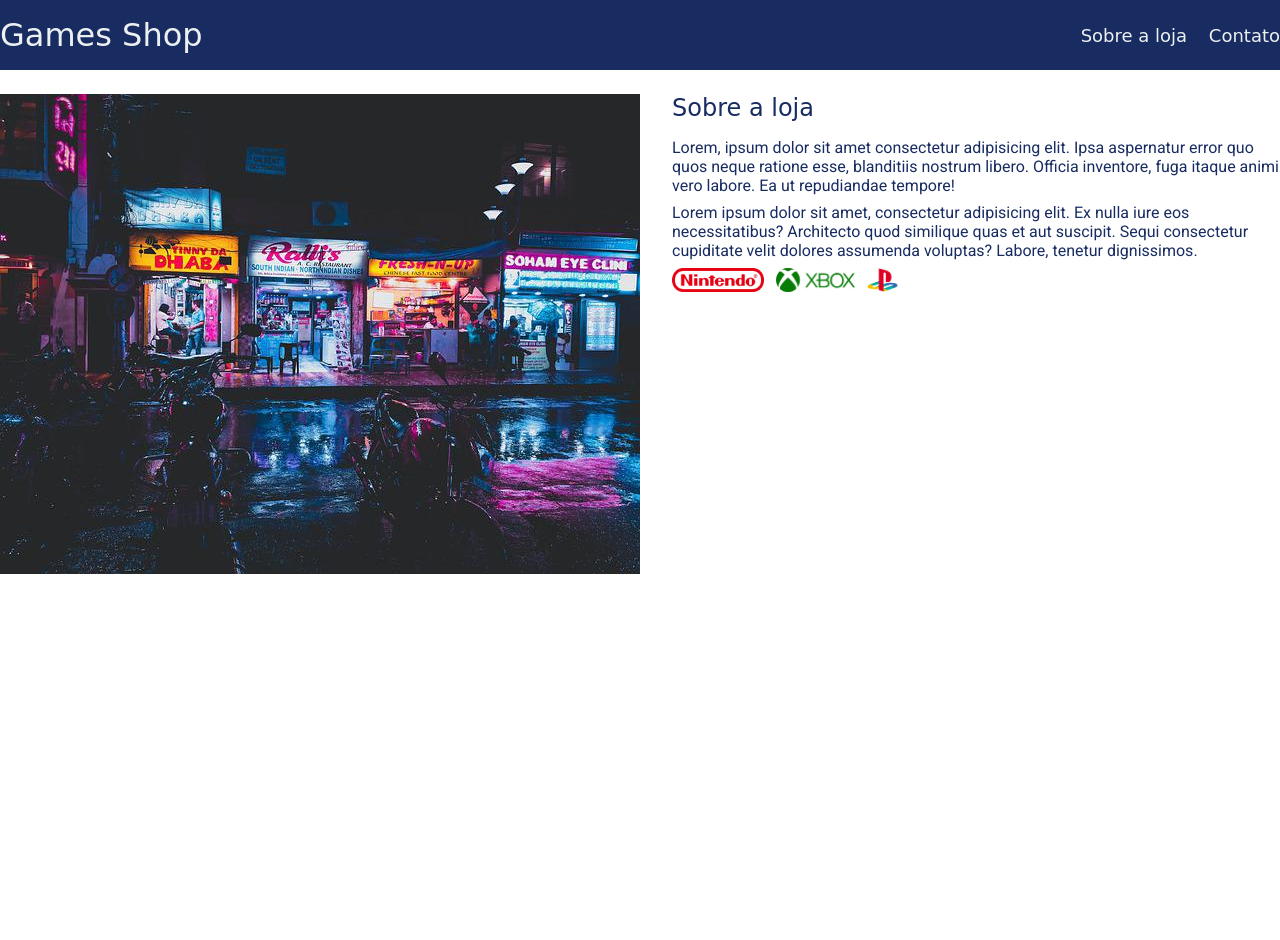
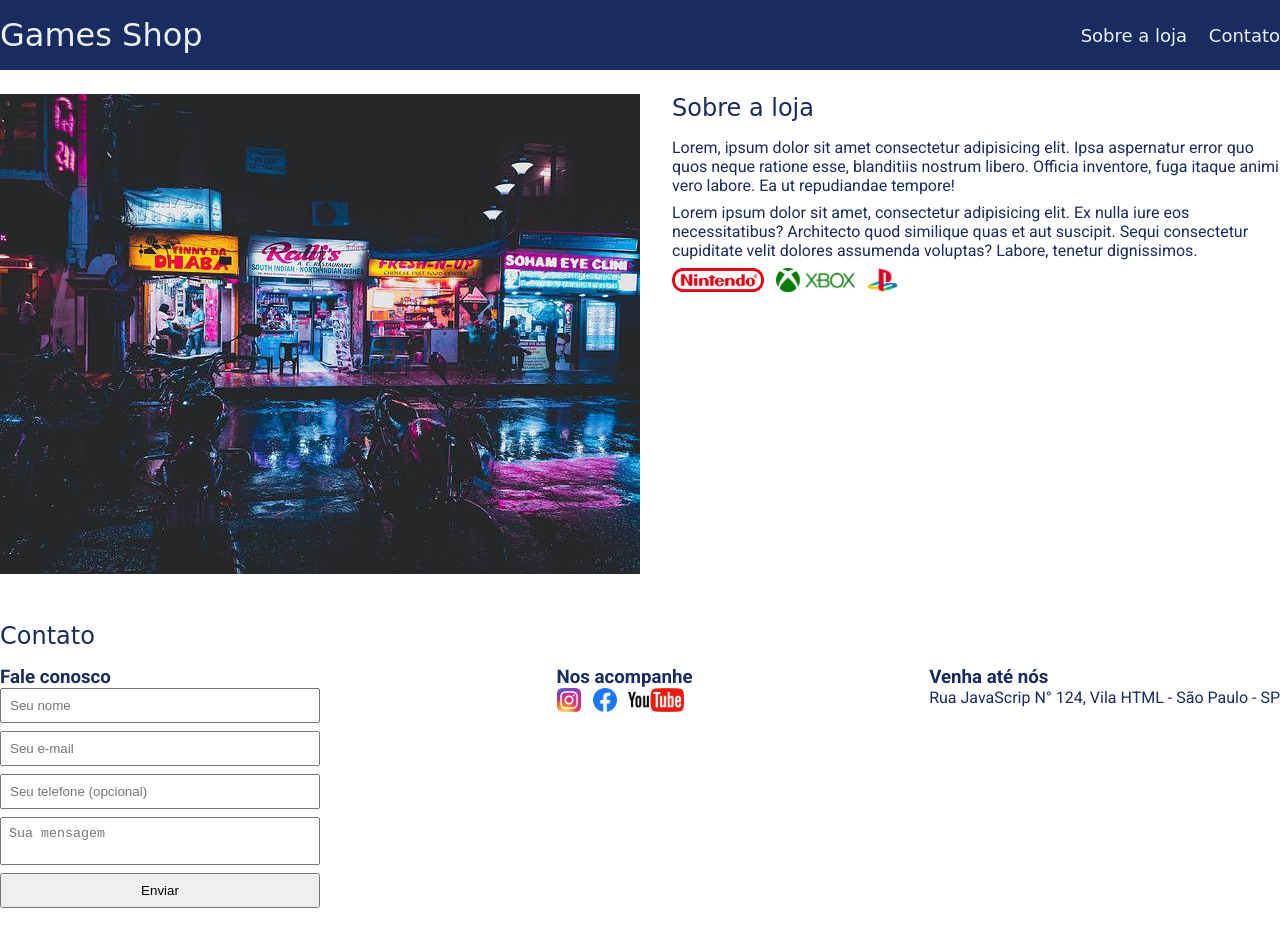
Before and after one commit to PedroGS13876/Games-Shop, a plain HTML site: page index.html in a window 1280 px wide. Before the commit the page ends 800 px from the top, so only its background shows below. Drawn offline with Linux system fonts and the light colour scheme.

Commit message:
Mudança

```diff
--- a/index.html
+++ b/index.html
@@ -45,5 +45,48 @@
             </div>
         </div>
     </section>
+    <section id="contact">
+        <div class="container">
+            <h2>Contato</h2>
+            <div class="contact-methods">
+                <div>
+                    <h3>Fale conosco</h3>
+                    <form>
+                        <input type="text" placeholder="Seu nome" />
+                        <input type="email" placeholder="Seu e-mail" />
+                        <input type="tel" placeholder="Seu telefone (opcional)" />
+                        <textarea placeholder="Sua mensagem"></textarea>
+                        <button type="submit">Enviar</button>
+                    </form>
+                </div>
+                <div>
+                    <h3>Nos acompanhe</h3>
+                    <ul class="social-links">
+                        <li>
+                            <a href="#" title="Siga-no no Instagram">
+                                <img src="./images/instagram.png" alt="Logo do Instagram" />
+                            </a>
+                        </li>
+                        <li>
+                            <a href="#" title="Siga-no no Facebook">
+                                <img src="./images/facebook.png" alt="Logo do Facebook" />
+                            </a>
+                        </li>
+                        <li>
+                            <a href="#" title="Visite nosso canal no YouTube ">
+                                <img src="./images/youtube.png" alt="Logo do YouTube" />
+                            </a>
+                        </li>
+                    </ul>
+                </div>
+                <div>
+                    <h3>Venha até nós</h3>
+                    <p>
+                        Rua JavaScrip N° 124, Vila HTML - São Paulo - SP
+                    </p>
+                </div>
+            </div>
+        </div>
+    </section>
 </body>
 </html>
--- a/main.css
+++ b/main.css
@@ -80,3 +80,38 @@ section p {
 .store-front {
     margin-right: 32px;
 }
+
+.social-links img {
+    height: 24px;
+}
+
+.social-links li {
+    display: inline;
+    margin-right: 8px;
+}
+
+.social-links li a {
+    text-decoration: none;
+}
+
+#contact .container {
+    display: block;
+}
+
+.contact-methods {
+    display: flex;
+    justify-content: space-between;
+}
+
+form input,
+form textarea,
+form button {
+    display: block;
+    width: 320px;
+    margin-bottom: 8px;
+    padding: 8px;
+}
+
+form textarea {
+    resize: none;
+}
```
